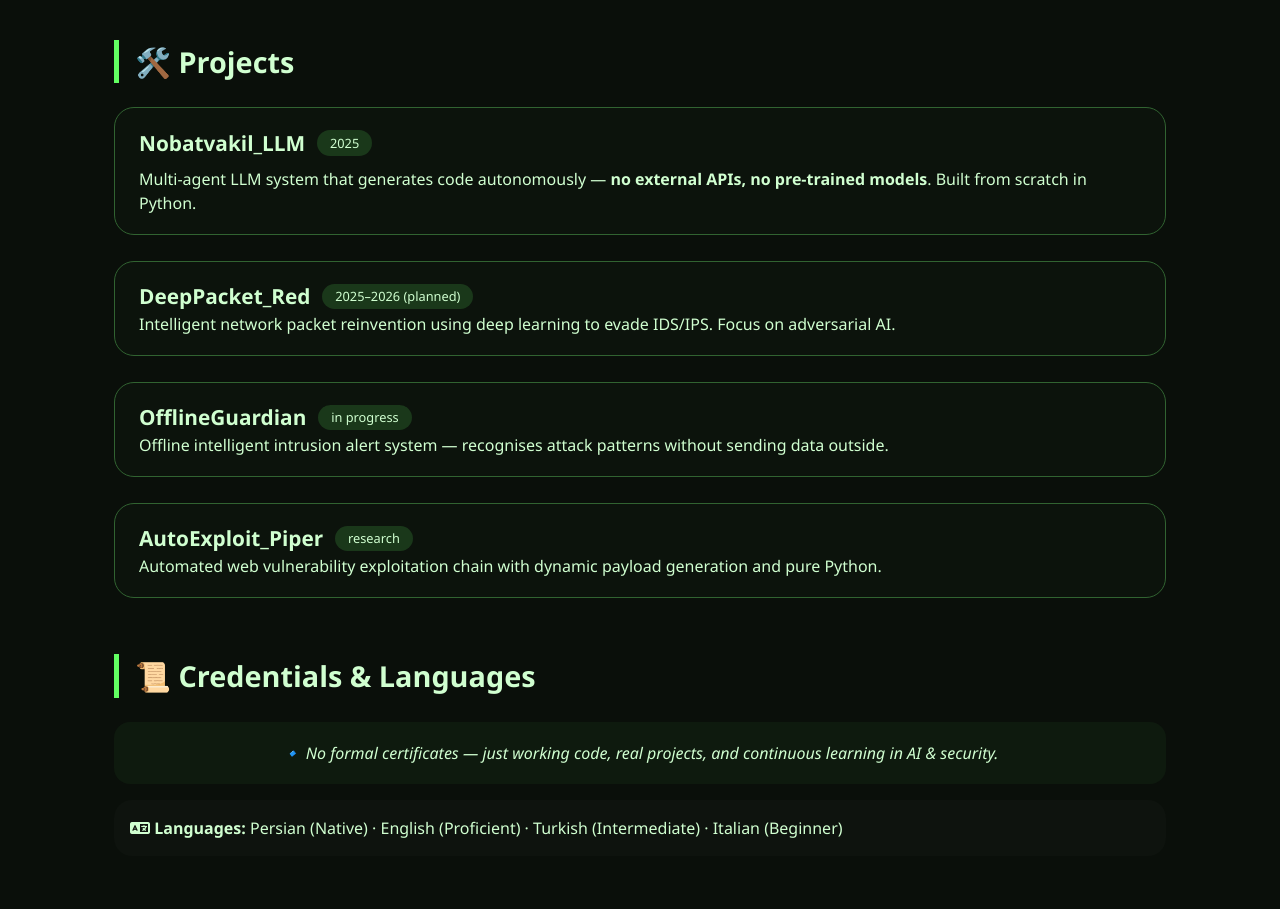
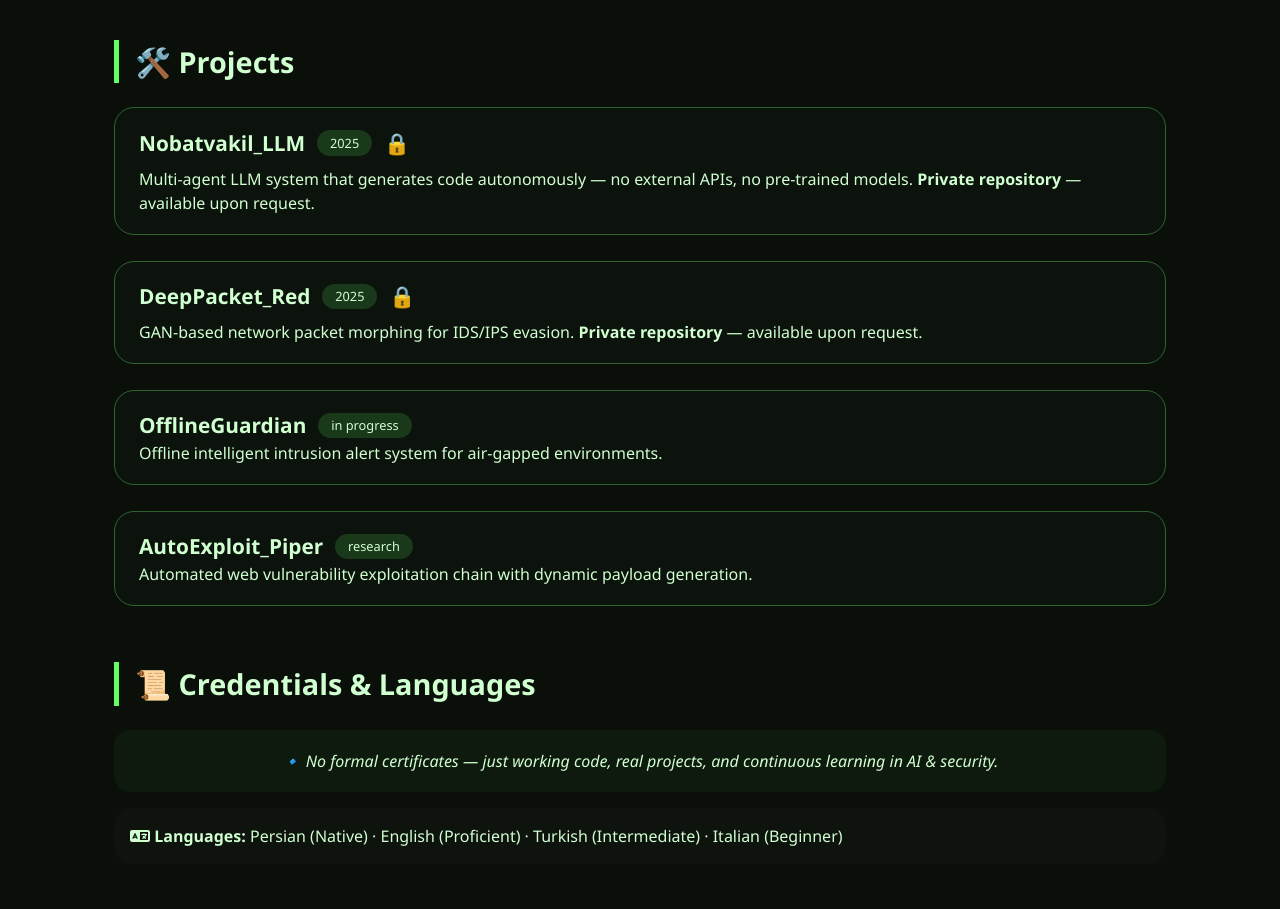
Before and after one commit to mhrezaeii/Mhrezaeii, a plain HTML site: page index.html in a window 1280 px wide. Shown: the part 1880-2789 px from the top of the page. Drawn offline with Linux system fonts and the light colour scheme.

Commit message:
Update index.html

```diff
--- a/index.html
+++ b/index.html
@@ -390,20 +390,20 @@
     <h2>🛠️ Projects</h2>
     <div class="projects-grid">
         <div class="project-card">
-                <div class="project-name">Nobatvakil_LLM <span>2025</span></div>
-                <div style="margin-top: 8px;">Multi‑agent LLM system that generates code autonomously — <strong>no external APIs, no pre‑trained models</strong>. Built from scratch in Python.</div>
+            <div class="project-name">Nobatvakil_LLM <span>2025</span> 🔒</div>
+            <div style="margin-top: 8px;">Multi-agent LLM system that generates code autonomously — no external APIs, no pre-trained models. <strong>Private repository</strong> — available upon request.</div>
         </div>
         <div class="project-card">
-                <div class="project-name">DeepPacket_Red <span>2025–2026 (planned)</span></div>
-                <div>Intelligent network packet reinvention using deep learning to evade IDS/IPS. Focus on adversarial AI.</div>
+            <div class="project-name">DeepPacket_Red <span>2025</span> 🔒</div>
+            <div style="margin-top: 8px;">GAN-based network packet morphing for IDS/IPS evasion. <strong>Private repository</strong> — available upon request.</div>
         </div>
         <div class="project-card">
             <div class="project-name">OfflineGuardian <span>in progress</span></div>
-                <div>Offline intelligent intrusion alert system — recognises attack patterns without sending data outside.</div>
+            <div>Offline intelligent intrusion alert system for air-gapped environments.</div>
         </div>
         <div class="project-card">
             <div class="project-name">AutoExploit_Piper <span>research</span></div>
-                <div>Automated web vulnerability exploitation chain with dynamic payload generation and pure Python.</div>
+            <div>Automated web vulnerability exploitation chain with dynamic payload generation.</div>
         </div>
     </div>
 </section>
```
Lines whose indentation alone changed are shown as unchanged.
